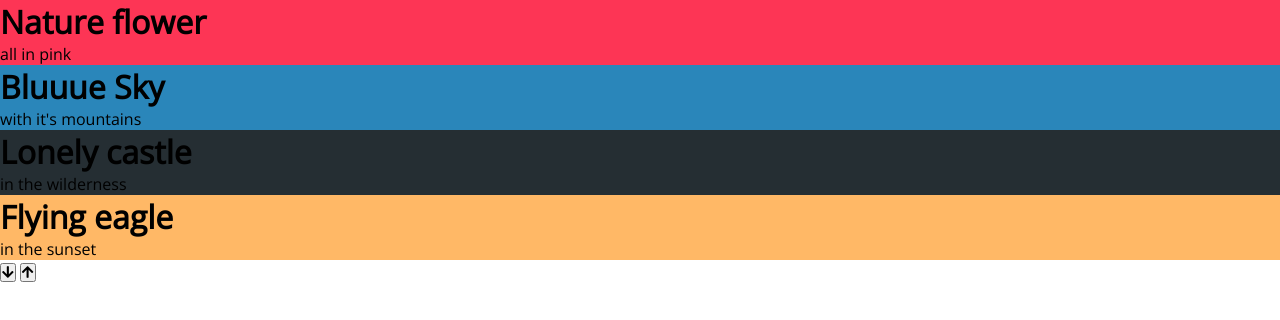
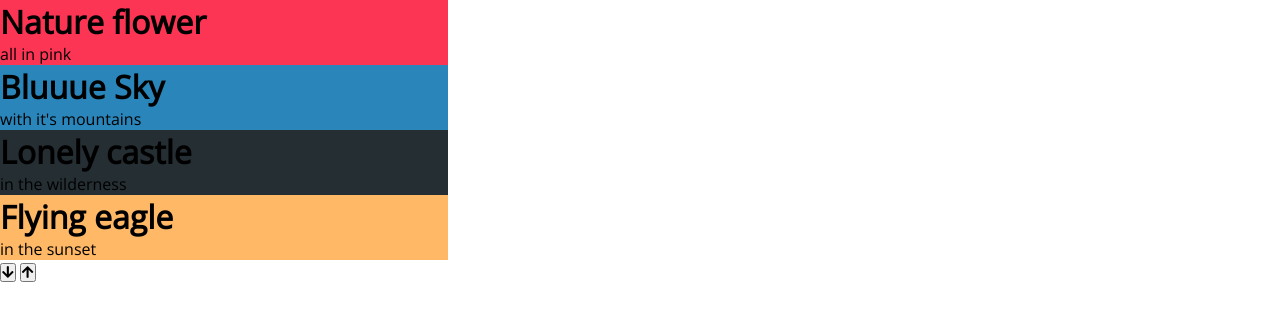
Before and after one commit to o0p/double-vertical-slider, a plain HTML site: page index.html in a window 1280 px wide. Drawn offline with nearby package versions, Linux system fonts and the light colour scheme; grey boxes are pictures that could not be loaded.

Commit message:
Add .left-slide style

```diff
--- a/style.css
+++ b/style.css
@@ -17,3 +17,11 @@ body {
   width: 100vw;
   height: 100vh;
 }
+
+.left-slide {
+  height: 100%;
+  width: 35%;
+  position: absolute;
+  top: 0;
+  left: 0;
+}
```
